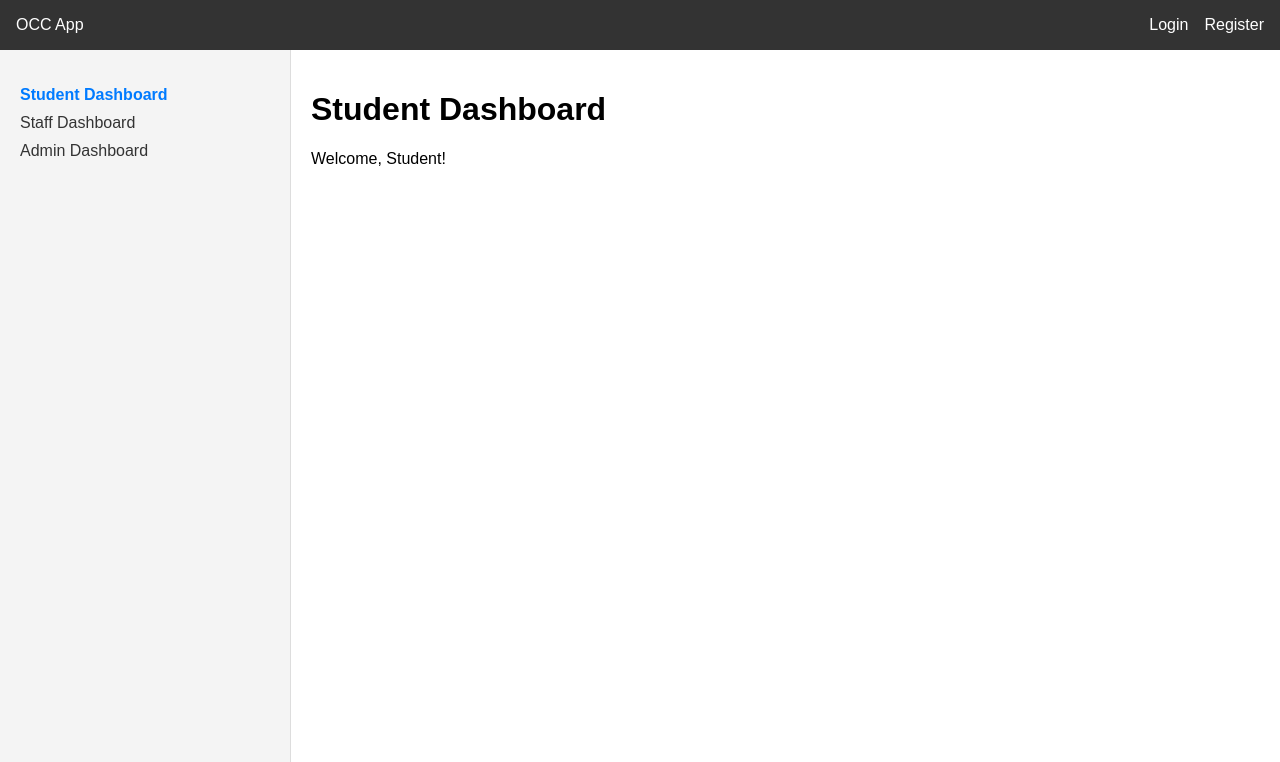
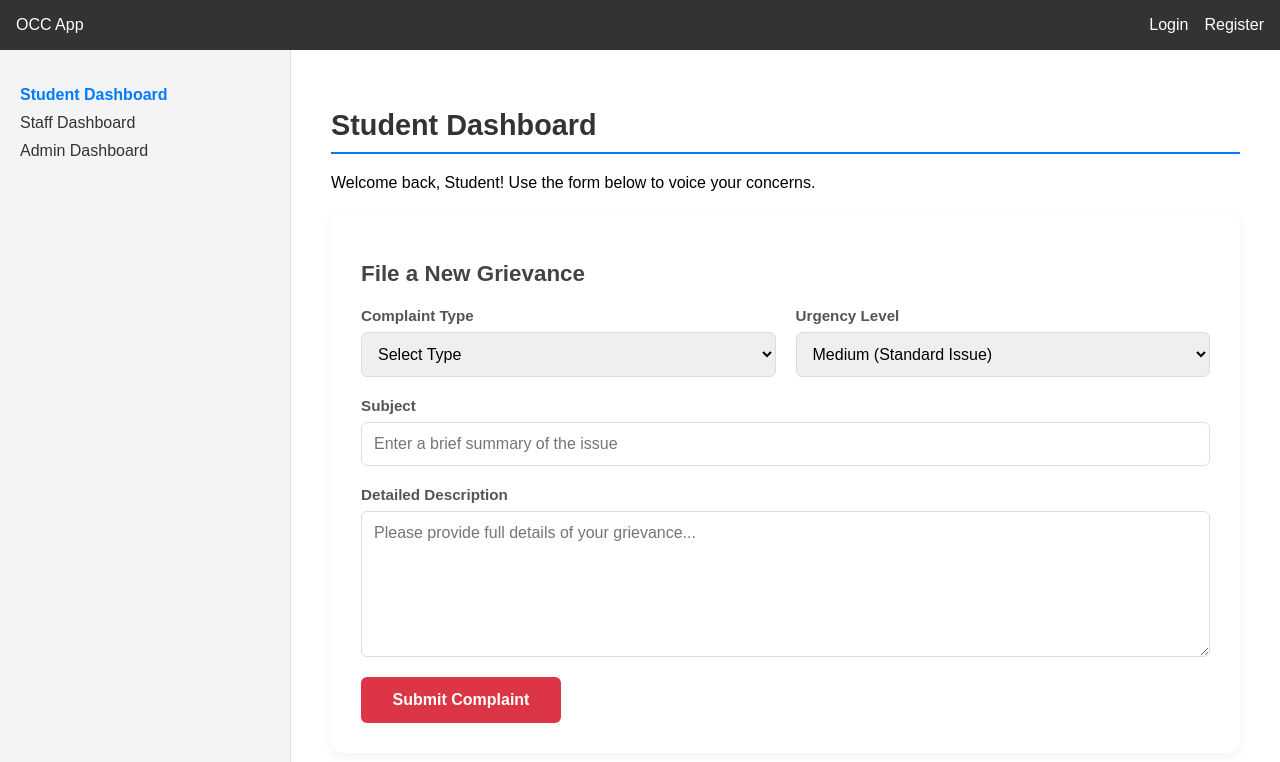
Before and after one commit to amruthk2005/smartcampus, a React (Create React App) app in the folder frontend/: page /student-dashboard in a window 1280 px wide. Shown: the top 762 px of the page. Built offline with nearby package versions, Linux system fonts and the light colour scheme.

Commit message:
Updated student dashboard

```diff
--- a/frontend/src/App.css
+++ b/frontend/src/App.css
@@ -142,3 +142,93 @@
 .auth-form button:hover {
     background-color: #0056b3;
 }
+
+/* Dashboard Styles */
+.dashboard {
+    padding: 20px;
+    max-width: 1000px;
+    margin: 0 auto;
+}
+
+.dashboard h1 {
+    font-size: 1.8rem;
+    color: #333;
+    margin-bottom: 20px;
+    border-bottom: 2px solid #007bff;
+    padding-bottom: 10px;
+}
+
+/* Grievance Form Styles */
+.grievance-section {
+    background: white;
+    padding: 30px;
+    border-radius: 12px;
+    box-shadow: 0 4px 12px rgba(0, 0, 0, 0.05);
+    margin-top: 20px;
+}
+
+.grievance-section h2 {
+    font-size: 1.4rem;
+    margin-bottom: 20px;
+    color: #444;
+}
+
+.grievance-form {
+    display: flex;
+    flex-direction: column;
+    gap: 20px;
+}
+
+.form-group {
+    display: flex;
+    flex-direction: column;
+    gap: 8px;
+}
+
+.form-group label {
+    font-weight: 600;
+    color: #555;
+    font-size: 0.95rem;
+}
+
+.form-group input,
+.form-group select,
+.form-group textarea {
+    padding: 12px;
+    border: 1px solid #ddd;
+    border-radius: 6px;
+    font-size: 1rem;
+    font-family: inherit;
+}
+
+.form-group textarea {
+    resize: vertical;
+    min-height: 120px;
+}
+
+.form-group input:focus,
+.form-group select:focus,
+.form-group textarea:focus {
+    outline: none;
+    border-color: #007bff;
+    box-shadow: 0 0 0 3px rgba(0, 123, 255, 0.1);
+}
+
+.submit-btn {
+    padding: 14px;
+    background-color: #dc3545;
+    /* Red for grievance/complaint */
+    color: white;
+    border: none;
+    border-radius: 6px;
+    font-weight: 600;
+    cursor: pointer;
+    font-size: 1rem;
+    transition: background 0.2s;
+    align-self: flex-start;
+    min-width: 200px;
+}
+
+.submit-btn:hover {
+    background-color: #c82333;
+}
--- a/frontend/src/pages/StudentDashboard.jsx
+++ b/frontend/src/pages/StudentDashboard.jsx
@@ -1,10 +1,84 @@
-import React from 'react';
+import React, { useState } from 'react';
 
 const StudentDashboard = () => {
+    const [grievance, setGrievance] = useState({
+        type: '',
+        subject: '',
+        description: '',
+        urgency: 'Medium'
+    });
+
+    const handleSubmit = (e) => {
+        e.preventDefault();
+        console.log('Grievance Submitted:', grievance);
+        alert('Complaint submitted successfully!');
+    };
+
     return (
         <div className="dashboard student-dashboard">
             <h1>Student Dashboard</h1>
-            <p>Welcome, Student!</p>
+            <p>Welcome back, Student! Use the form below to voice your concerns.</p>
+
+            <section className="grievance-section">
+                <h2>File a New Grievance</h2>
+                <form className="grievance-form" onSubmit={handleSubmit}>
+                    <div className="form-row" style={{ display: 'grid', gridTemplateColumns: '1fr 1fr', gap: '20px' }}>
+                        <div className="form-group">
+                            <label htmlFor="type">Complaint Type</label>
+                            <select
+                                id="type"
+                                value={grievance.type}
+                                onChange={(e) => setGrievance({ ...grievance, type: e.target.value })}
+                                required
+                            >
+                                <option value="">Select Type</option>
+                                <option value="Academic">Academic</option>
+                                <option value="Facility">Facility/Infrastructure</option>
+                                <option value="Hostel">Hostel/Accommodation</option>
+                                <option value="Financial">Financial/Fees</option>
+                                <option value="Other">Other</option>
+                            </select>
+                        </div>
+                        <div className="form-group">
+                            <label htmlFor="urgency">Urgency Level</label>
+                            <select
+                                id="urgency"
+                                value={grievance.urgency}
+                                onChange={(e) => setGrievance({ ...grievance, urgency: e.target.value })}
+                            >
+                                <option value="Low">Low (General Feedback)</option>
+                                <option value="Medium">Medium (Standard Issue)</option>
+                                <option value="High">High (Immediate Attention)</option>
+                            </select>
+                        </div>
+                    </div>
+
+                    <div className="form-group">
+                        <label htmlFor="subject">Subject</label>
+                        <input
+                            type="text"
+                            id="subject"
+                            placeholder="Enter a brief summary of the issue"
+                            value={grievance.subject}
+                            onChange={(e) => setGrievance({ ...grievance, subject: e.target.value })}
+                            required
+                        />
+                    </div>
+
+                    <div className="form-group">
+                        <label htmlFor="description">Detailed Description</label>
+                        <textarea
+                            id="description"
+                            placeholder="Please provide full details of your grievance..."
+                            value={grievance.description}
+                            onChange={(e) => setGrievance({ ...grievance, description: e.target.value })}
+                            required
+                        ></textarea>
+                    </div>
+
+                    <button type="submit" className="submit-btn">Submit Complaint</button>
+                </form>
+            </section>
         </div>
     );
 };
```
